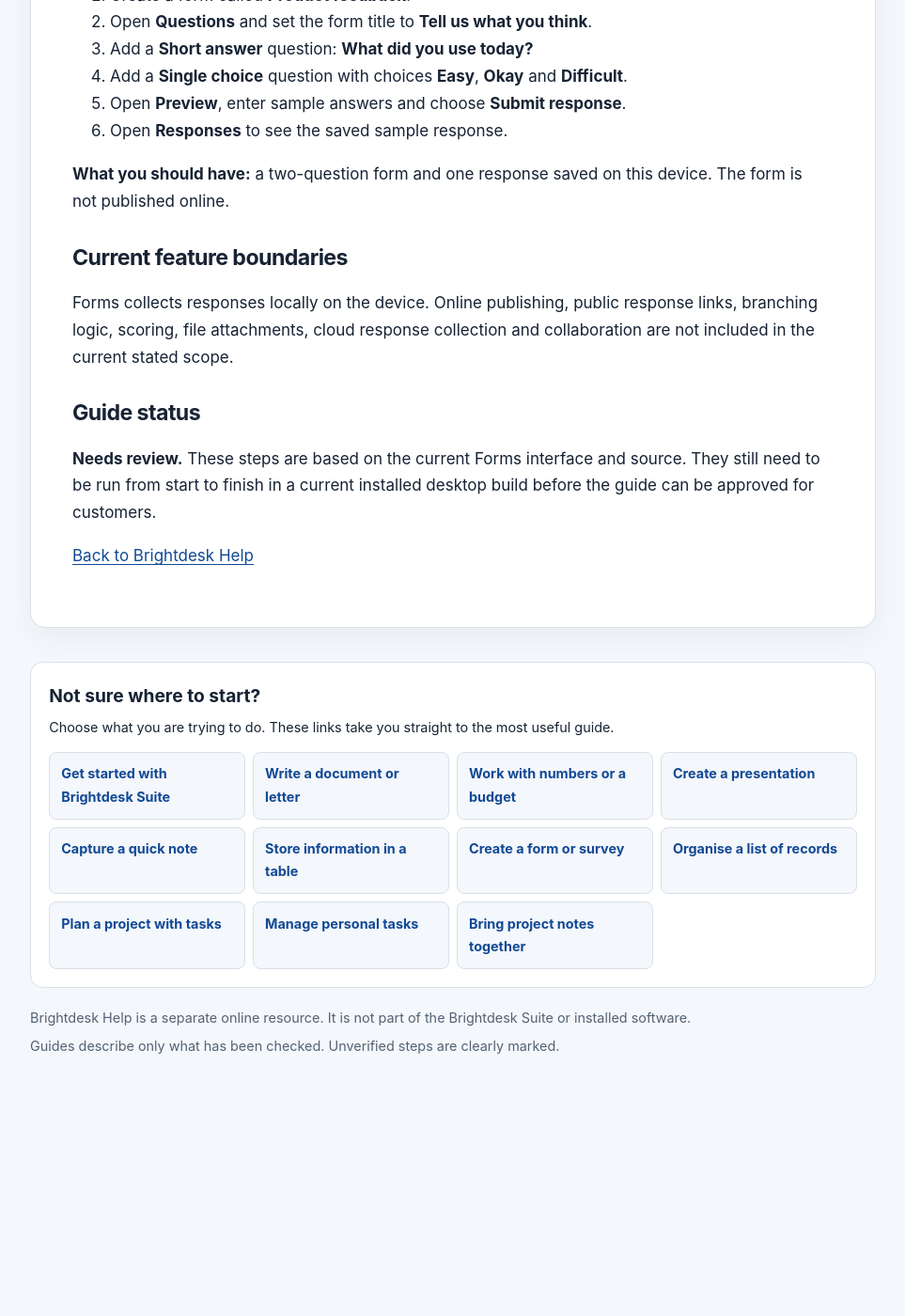
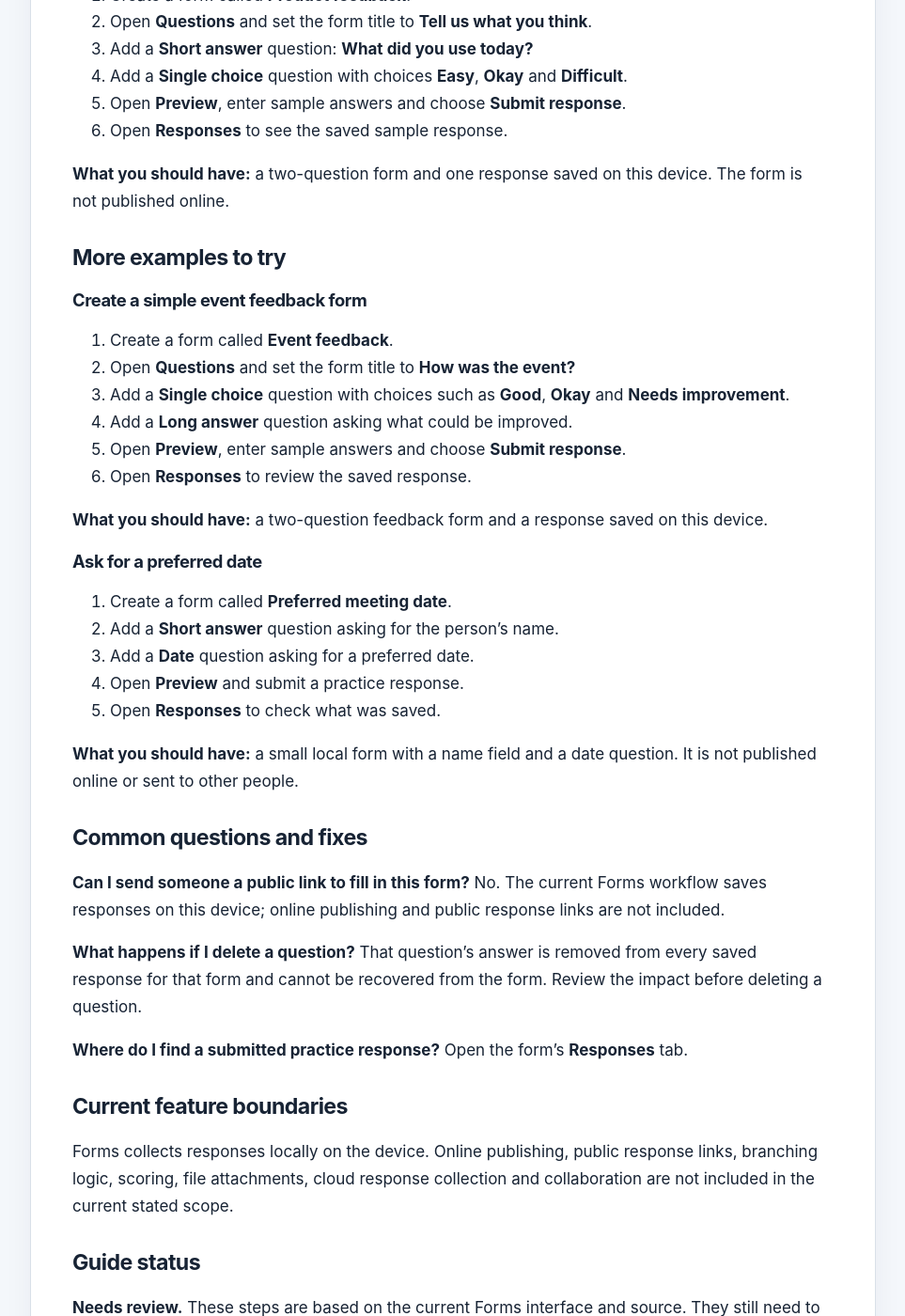
Before and after one commit to conz20/Brightdesk-Wiki, a Jekyll site: the page built from docs/products/forms.md, in a window 1280 px wide and 1400 px high, scrolled down 1855 px. Shown: the whole window at 94% size, without its empty margins (158-1121 px from the left). Built offline with Jekyll 4.4.1, drawn with Linux system fonts in a browser that asks for light colours; before the commit the page ends 3021 px from its top, so only the background shows below that.

Commit message:
docs(help): expand worked examples and common fixes

```diff
--- a/docs/products/forms.md
+++ b/docs/products/forms.md
@@ -56,6 +56,37 @@ To change an existing question, edit it in the question list and choose **Save q
 6. Open **Responses** to see the saved sample response.
 
 **What you should have:** a two-question form and one response saved on this device. The form is not published online.
+## More examples to try
+
+### Create a simple event feedback form
+
+1. Create a form called **Event feedback**.
+2. Open **Questions** and set the form title to **How was the event?**
+3. Add a **Single choice** question with choices such as **Good**, **Okay** and **Needs improvement**.
+4. Add a **Long answer** question asking what could be improved.
+5. Open **Preview**, enter sample answers and choose **Submit response**.
+6. Open **Responses** to review the saved response.
+
+**What you should have:** a two-question feedback form and a response saved on this device.
+
+### Ask for a preferred date
+
+1. Create a form called **Preferred meeting date**.
+2. Add a **Short answer** question asking for the person's name.
+3. Add a **Date** question asking for a preferred date.
+4. Open **Preview** and submit a practice response.
+5. Open **Responses** to check what was saved.
+
+**What you should have:** a small local form with a name field and a date question. It is not published online or sent to other people.
+
+## Common questions and fixes
+
+**Can I send someone a public link to fill in this form?** No. The current Forms workflow saves responses on this device; online publishing and public response links are not included.
+
+**What happens if I delete a question?** That question's answer is removed from every saved response for that form and cannot be recovered from the form. Review the impact before deleting a question.
+
+**Where do I find a submitted practice response?** Open the form's **Responses** tab.
+
 ## Current feature boundaries
 
 Forms collects responses locally on the device. Online publishing, public response links, branching logic, scoring, file attachments, cloud response collection and collaboration are not included in the current stated scope.
```
